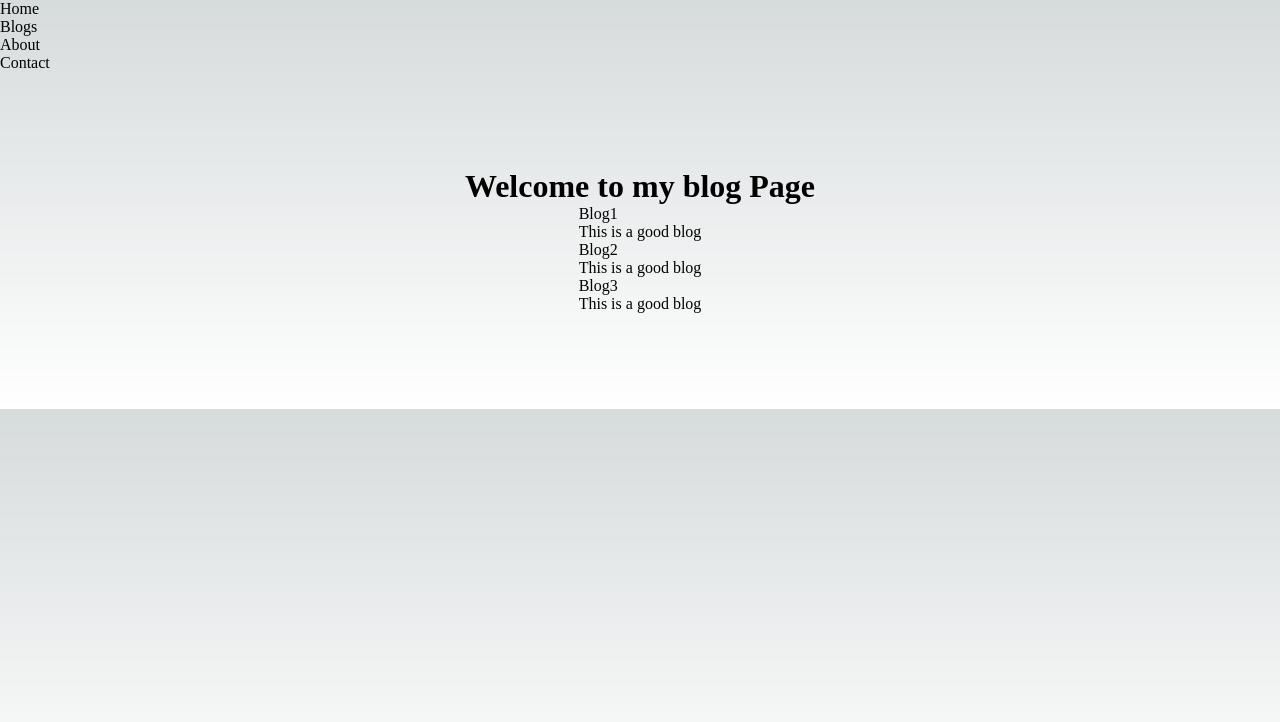
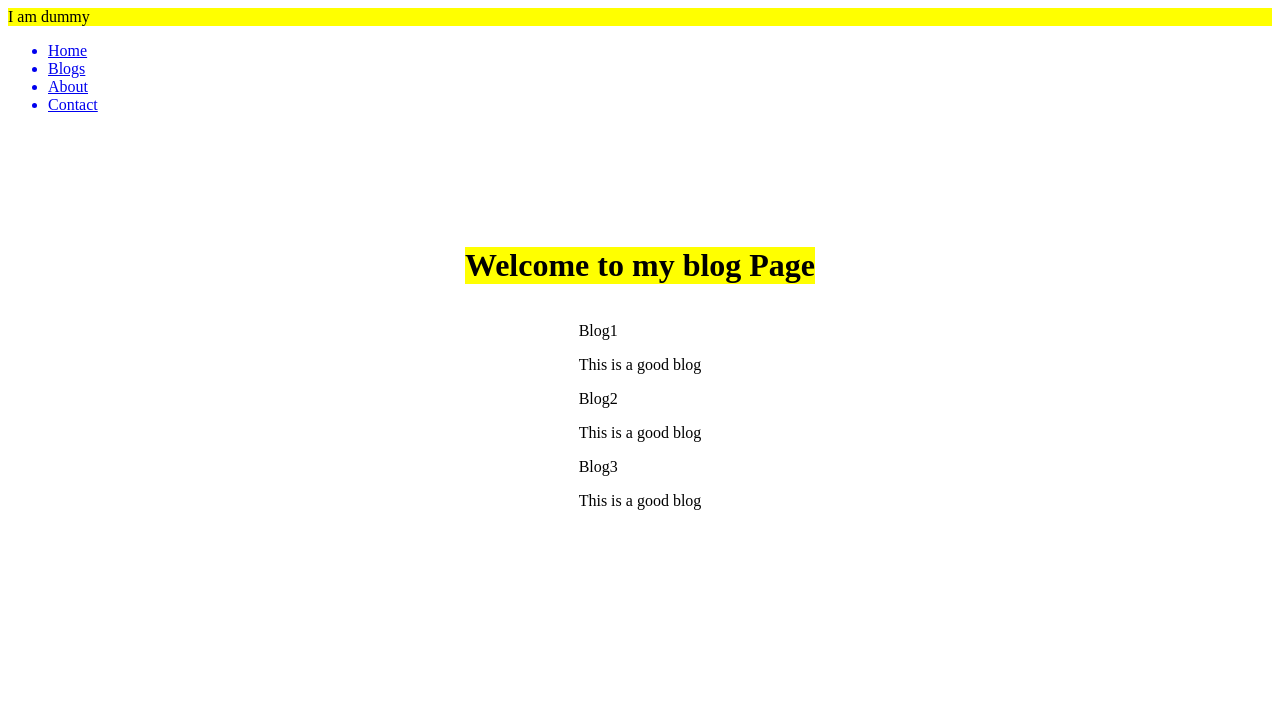
Before and after one commit to srinibas39/nextjs, a Next.js app: page / in a window 1280 px wide. Shown: the top 722 px of the page. Built offline with nearby package versions, Linux system fonts and the light colour scheme.

Commit message:
added style jsx

```diff
--- /dev/null
+++ b/components/dummy.js
@@ -0,0 +1,17 @@
+const Dummy = () => {
+
+    return <>
+        <style jsx global>
+            {`
+
+      .yellow{
+        background-color:yellow
+      }
+      `
+            }
+        </style>
+        <div className="yellow">I am dummy</div>
+    </>
+}
+
+export default Dummy
--- a/pages/index.js
+++ b/pages/index.js
@@ -4,12 +4,23 @@ import Script from 'next/script'
 import Link from 'next/link'
 import { Inter } from '@next/font/google'
 import styles from '../styles/Home.module.css'
+import Dummy from '../components/dummy'
 
 const inter = Inter({ subsets: ['latin'] })
 
 export default function Home() {
   return (
     <>
+    <style jsx>
+      {`
+
+        .heading{
+          color:red
+        }
+        `
+      }
+    </style>
+    <Dummy/>
       <Head>
         <title>Create Next App</title>
         <meta name="description" content="Generated by create next app" />
@@ -31,7 +42,7 @@ export default function Home() {
 
       <main className={styles.main}>
         <div>
-          <h1>Welcome to my blog Page</h1>
+          <h1 className='yellow'>Welcome to my blog Page</h1>
         </div>
 
         <div >
--- a/styles/globals.css
+++ b/styles/globals.css
@@ -1,107 +1,3 @@
-:root {
-  --max-width: 1100px;
-  --border-radius: 12px;
-  --font-mono: ui-monospace, Menlo, Monaco, 'Cascadia Mono', 'Segoe UI Mono',
-    'Roboto Mono', 'Oxygen Mono', 'Ubuntu Monospace', 'Source Code Pro',
-    'Fira Mono', 'Droid Sans Mono', 'Courier New', monospace;
-
-  --foreground-rgb: 0, 0, 0;
-  --background-start-rgb: 214, 219, 220;
-  --background-end-rgb: 255, 255, 255;
-
-  --primary-glow: conic-gradient(
-    from 180deg at 50% 50%,
-    #16abff33 0deg,
-    #0885ff33 55deg,
-    #54d6ff33 120deg,
-    #0071ff33 160deg,
-    transparent 360deg
-  );
-  --secondary-glow: radial-gradient(
-    rgba(255, 255, 255, 1),
-    rgba(255, 255, 255, 0)
-  );
-
-  --tile-start-rgb: 239, 245, 249;
-  --tile-end-rgb: 228, 232, 233;
-  --tile-border: conic-gradient(
-    #00000080,
-    #00000040,
-    #00000030,
-    #00000020,
-    #00000010,
-    #00000010,
-    #00000080
-  );
-
-  --callout-rgb: 238, 240, 241;
-  --callout-border-rgb: 172, 175, 176;
-  --card-rgb: 180, 185, 188;
-  --card-border-rgb: 131, 134, 135;
-}
-
-@media (prefers-color-scheme: dark) {
-  :root {
-    --foreground-rgb: 255, 255, 255;
-    --background-start-rgb: 0, 0, 0;
-    --background-end-rgb: 0, 0, 0;
-
-    --primary-glow: radial-gradient(rgba(1, 65, 255, 0.4), rgba(1, 65, 255, 0));
-    --secondary-glow: linear-gradient(
-      to bottom right,
-      rgba(1, 65, 255, 0),
-      rgba(1, 65, 255, 0),
-      rgba(1, 65, 255, 0.3)
-    );
-
-    --tile-start-rgb: 2, 13, 46;
-    --tile-end-rgb: 2, 5, 19;
-    --tile-border: conic-gradient(
-      #ffffff80,
-      #ffffff40,
-      #ffffff30,
-      #ffffff20,
-      #ffffff10,
-      #ffffff10,
-      #ffffff80
-    );
-
-    --callout-rgb: 20, 20, 20;
-    --callout-border-rgb: 108, 108, 108;
-    --card-rgb: 100, 100, 100;
-    --card-border-rgb: 200, 200, 200;
-  }
-}
-
-* {
-  box-sizing: border-box;
-  padding: 0;
-  margin: 0;
-}
-
-html,
-body {
-  max-width: 100vw;
-  overflow-x: hidden;
-}
-
-body {
-  color: rgb(var(--foreground-rgb));
-  background: linear-gradient(
-      to bottom,
-      transparent,
-      rgb(var(--background-end-rgb))
-    )
-    rgb(var(--background-start-rgb));
-}
-
-a {
-  color: inherit;
-  text-decoration: none;
-}
-
-@media (prefers-color-scheme: dark) {
-  html {
-    color-scheme: dark;
-  }
-}
+/* body{
+  background-color: red;
+} */
```
